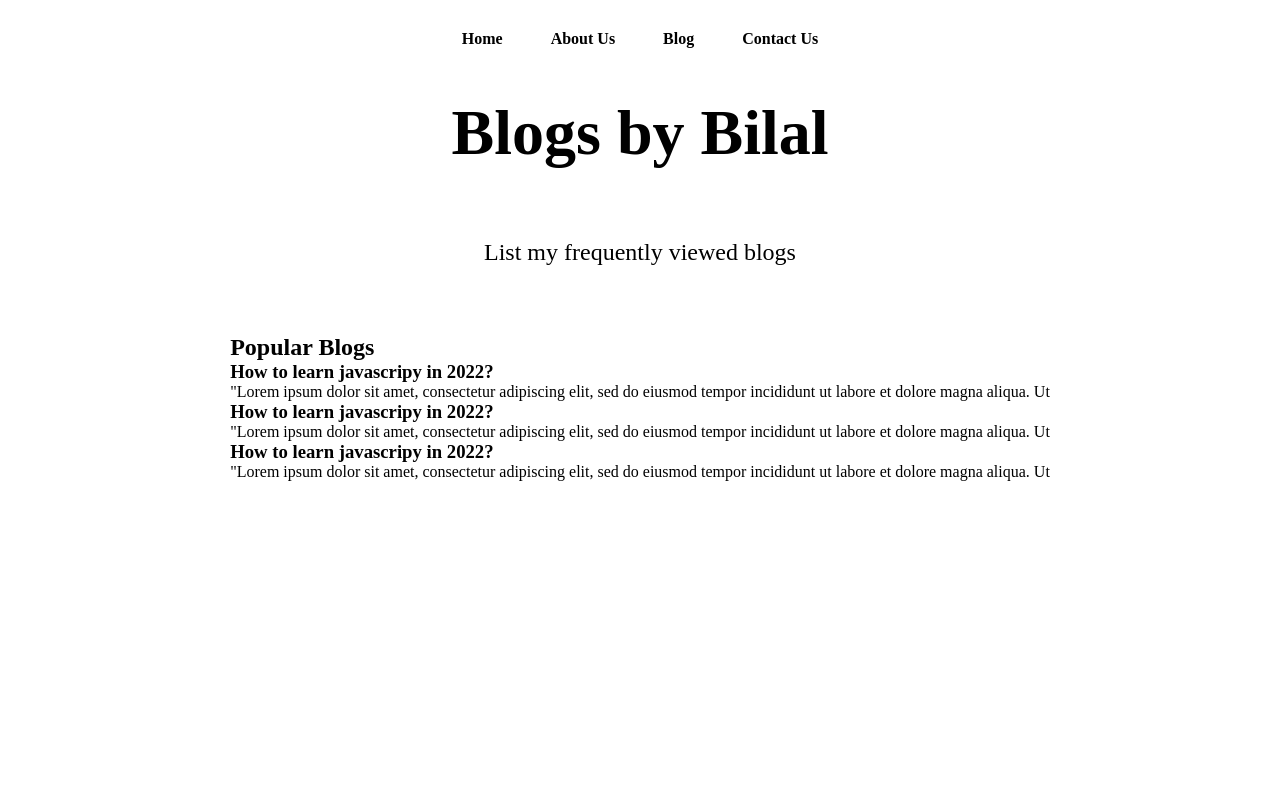
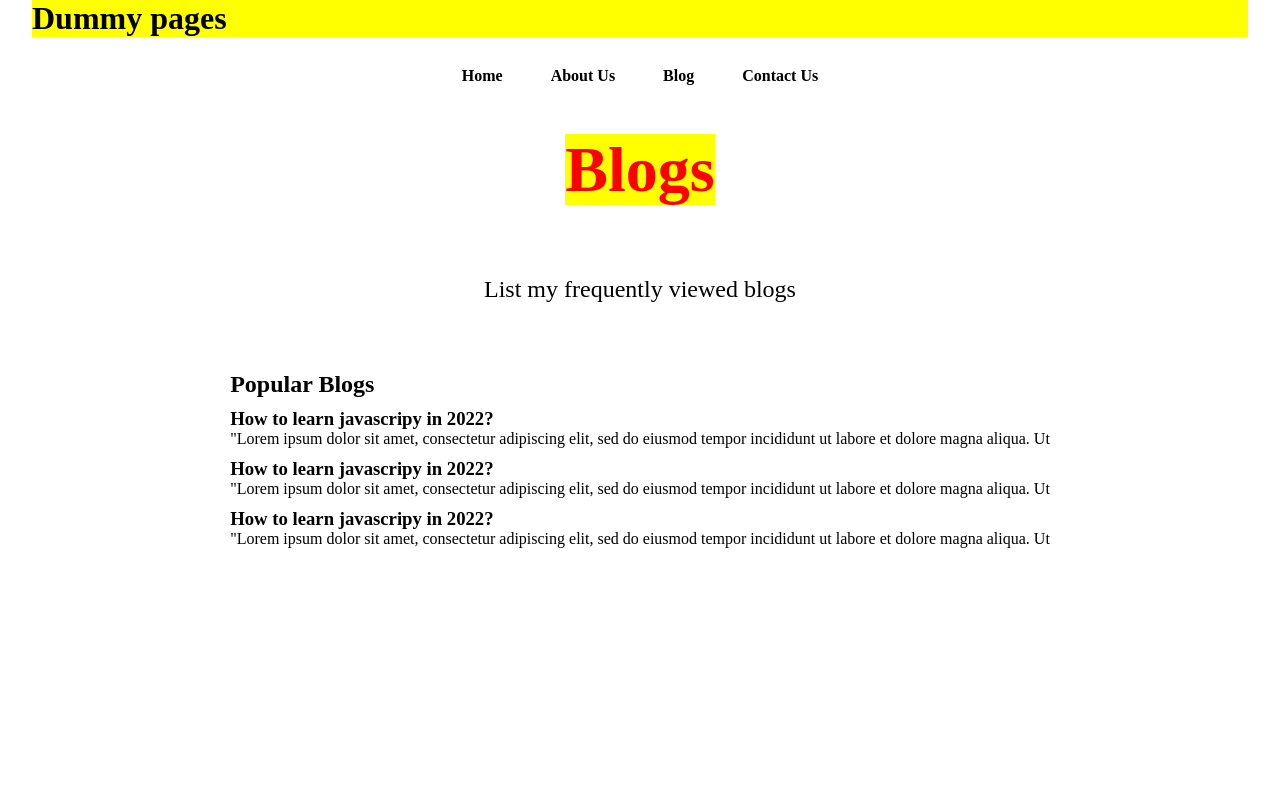
Before and after one commit to bilalmuhammad14-7-98/NextJs-Basics, a Next.js app: page / in a window 1280 px wide. Shown: the top 800 px of the page. Built offline with nearby package versions, Linux system fonts and the light colour scheme.

Commit message:
Basics of how to use Styled jsx

```diff
--- /dev/null
+++ b/components/dummy.js
@@ -0,0 +1,18 @@
+import React from "react";
+
+const Dummy = () => {
+  return (
+    <>
+      <style jsx global>
+        {`
+          .dummy {
+            background: yellow;
+          }
+        `}
+      </style>
+      <h1 className="dummy">Dummy pages</h1>
+    </>
+  );
+};
+
+export default Dummy;
--- a/pages/_app.js
+++ b/pages/_app.js
@@ -1,5 +1,6 @@
-import '@/styles/globals.css'
+import "@/styles/globals.css";
+// import "@/styles/style.css";
 
 export default function App({ Component, pageProps }) {
-  return <Component {...pageProps} />
+  return <Component {...pageProps} />;
 }
--- a/pages/index.js
+++ b/pages/index.js
@@ -2,12 +2,20 @@ import Head from "next/head";
 import Image from "next/image";
 import { Inter } from "next/font/google";
 import styles from "@/styles/Home.module.css";
+import Link from "next/link";
+import Dummy from "../components/dummy";
 
 const inter = Inter({ subsets: ["latin"] });
 
 export default function Home() {
   return (
     <div className={styles.container}>
+      <Dummy />
+      <style jsx>{`
+        .mySpan {
+          color: red;
+        }
+      `}</style>
       <Head>
         <title>Create Next App</title>
         <meta name="description" content="Generated by create next app" />
@@ -15,35 +23,45 @@ export default function Home() {
       </Head>
       <nav className={styles.mainnav}>
         <ul>
-          <li>Home</li>
-          <li>About Us</li>
-          <li>Blog</li>
-          <li>Contact Us</li>
+          <Link href="/">
+            <li>Home</li>
+          </Link>
+          <Link href="/about">
+            <li>About Us</li>
+          </Link>
+          <Link href="/blog">
+            <li>Blog</li>
+          </Link>
+          <Link href="/contact">
+            <li>Contact Us</li>
+          </Link>
         </ul>
       </nav>
 
       <main className={styles.main}>
-        <h1 className={styles.title}>Blogs by Bilal</h1>
+        <h1 className={styles.title}>
+          <span className="mySpan dummy">Blogs</span>
+        </h1>
 
         <p className={styles.description}>List my frequently viewed blogs</p>
 
         <div className="blogs">
           <h2>Popular Blogs</h2>
-          <div className="blogItem">
+          <div className={styles.blogItem}>
             <h3>How to learn javascripy in 2022?</h3>
             <p>
               "Lorem ipsum dolor sit amet, consectetur adipiscing elit, sed do
               eiusmod tempor incididunt ut labore et dolore magna aliqua. Ut
             </p>
           </div>
-          <div className="blogItem">
+          <div className={styles.blogItem}>
             <h3>How to learn javascripy in 2022?</h3>
             <p>
               "Lorem ipsum dolor sit amet, consectetur adipiscing elit, sed do
               eiusmod tempor incididunt ut labore et dolore magna aliqua. Ut
             </p>
           </div>
-          <div className="blogItem">
+          <div className={styles.blogItem}>
             <h3>How to learn javascripy in 2022?</h3>
             <p>
               "Lorem ipsum dolor sit amet, consectetur adipiscing elit, sed do
--- a/styles/Home.module.css
+++ b/styles/Home.module.css
@@ -127,3 +127,7 @@
   list-style: none;
   font-weight: bolder;
 }
+
+.blogItem {
+  margin-top: 10px;
+}
--- /dev/null
+++ b/styles/style.css
@@ -0,0 +1,3 @@
+body {
+  background-color: greenyellow;
+}
```
